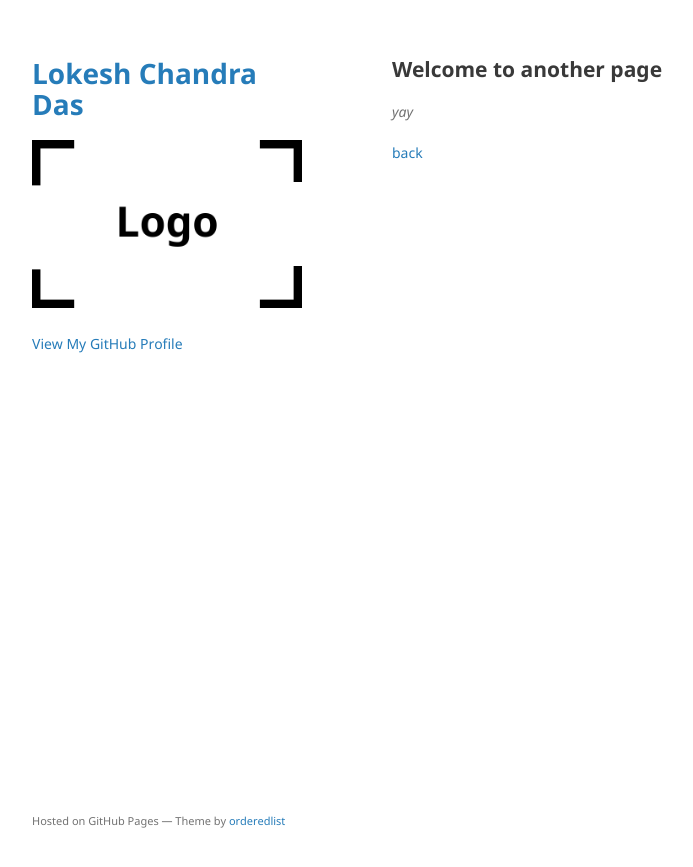
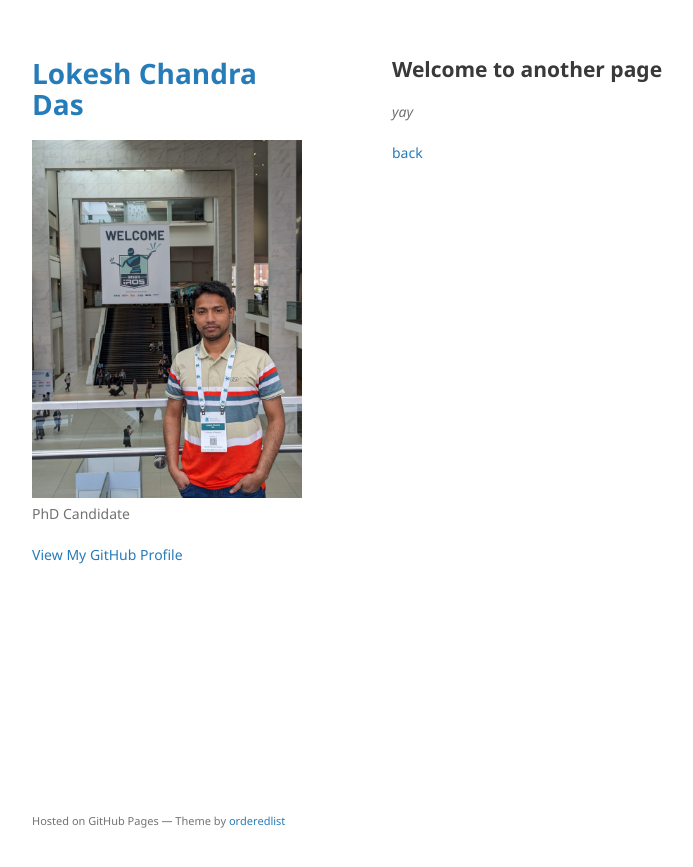
Before and after one commit to lokesh-c-das/lokesh-c-das.github.io, a Jekyll site: the page built from another-page.md, in a window 1280 px wide. Shown: the top 867 px of the page, without its empty margins (178-871 px from the left). Built offline with Jekyll 4.4.1, drawn with Linux system fonts in a browser that asks for light colours; the repository's description, which GitHub fills in, is left out; our own code applies the rules of GitHub Pages for plain Markdown files.

Commit message:
logo chnaged

```diff
--- a/_config.yml
+++ b/_config.yml
@@ -1,6 +1,6 @@
 title: Lokesh Chandra Das
-logo: /assets/img/logo.png
-description:
+logo: /assets/img/logo.jpg
+description: PhD Candidate
 show_downloads: False
 google_analytics:
 theme: jekyll-theme-minimal
```
Also changed, not shown: assets/img/logo.jpg (added), 2 other files.
